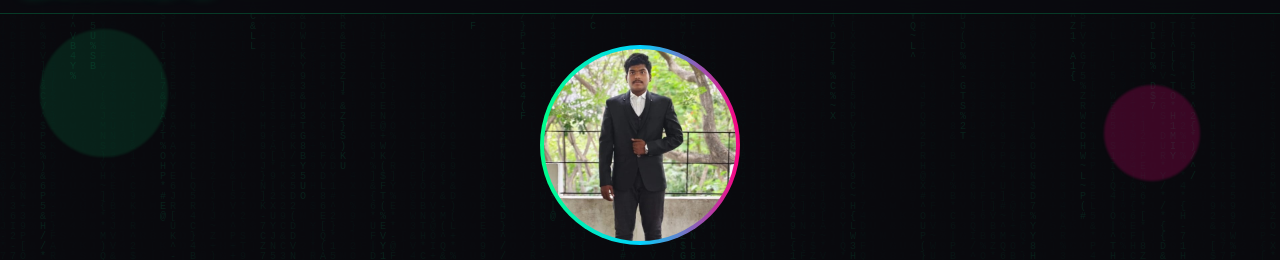
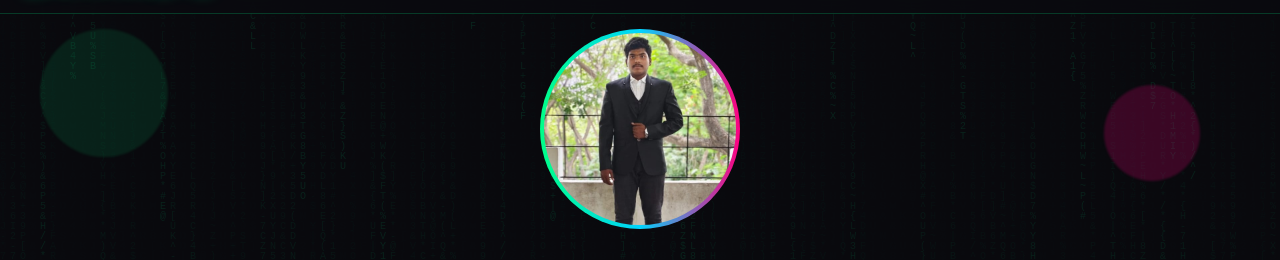
Before and after one commit to Bhavanshankar/Portfolio, a plain HTML site: page index.html in a window 1280 px wide. Shown: the part 51-311 px from the top of the page. Drawn offline with nearby package versions, Linux system fonts and the light colour scheme.

Commit message:
index.html

```diff
--- a/index.html
+++ b/index.html
@@ -509,7 +509,7 @@
     <!-- Hero Section -->
     <section class="min-h-screen flex items-center justify-center relative overflow-hidden  ">
         <div class="container text-center">
-            <div class="mb-8 mt-24">
+            <div class="mb-8 mt-20">
                 <div class="inline-block p-1 rounded-full bg-gradient-to-r from-neon via-electric to-cyber">
                     <img src="bhavan.jpg" alt="Bhavan Shankar M" class="w-48 h-48 rounded-full object-cover hologram">
                 </div>
```
